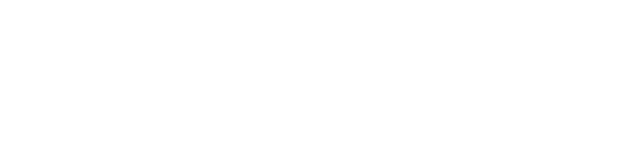
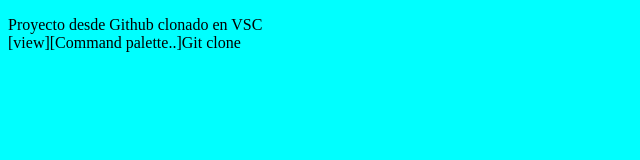
Before and after one commit to jpujala/Proyecto-web-empresa-C, a plain HTML site: page index.html in a window 1280 px wide. Shown: the whole page, without its empty margins (0-640 px from the left). Drawn offline with Linux system fonts and the light colour scheme.

Commit message:
rectigicación del tag link y el archivo css el nombre color

```diff
--- a/index.html
+++ b/index.html
@@ -5,7 +5,9 @@
     <meta name="viewport" content="width=device-width, initial-scale=1.0">
     <title>Github</title>
 </head>
-<style href="./miEstilo.css">
+
+<link rel="stylesheet" href="./miEstilo.css">
+
 <body>
     <p>Proyecto desde Github clonado en VSC<br/>
     [view][Command palette..]Git clone</p>
--- a/miEstilo.css
+++ b/miEstilo.css
@@ -1,3 +1,3 @@
 body {
-  background-colour:cyan;
+  background-color:cyan;
 }
```
